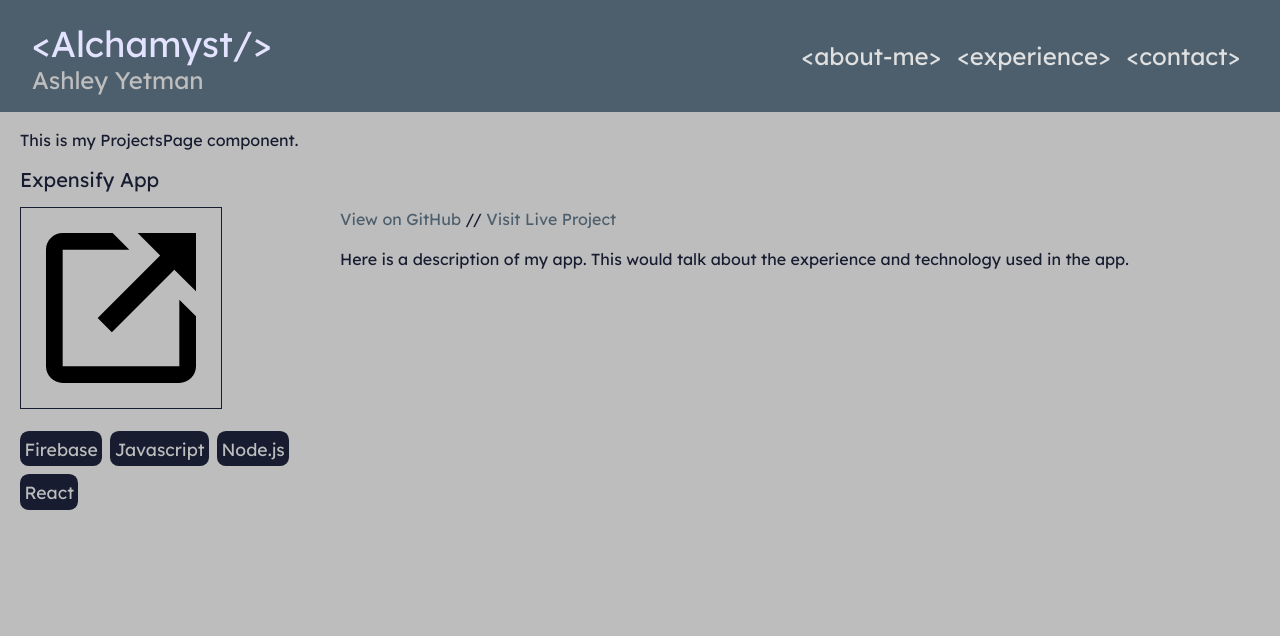
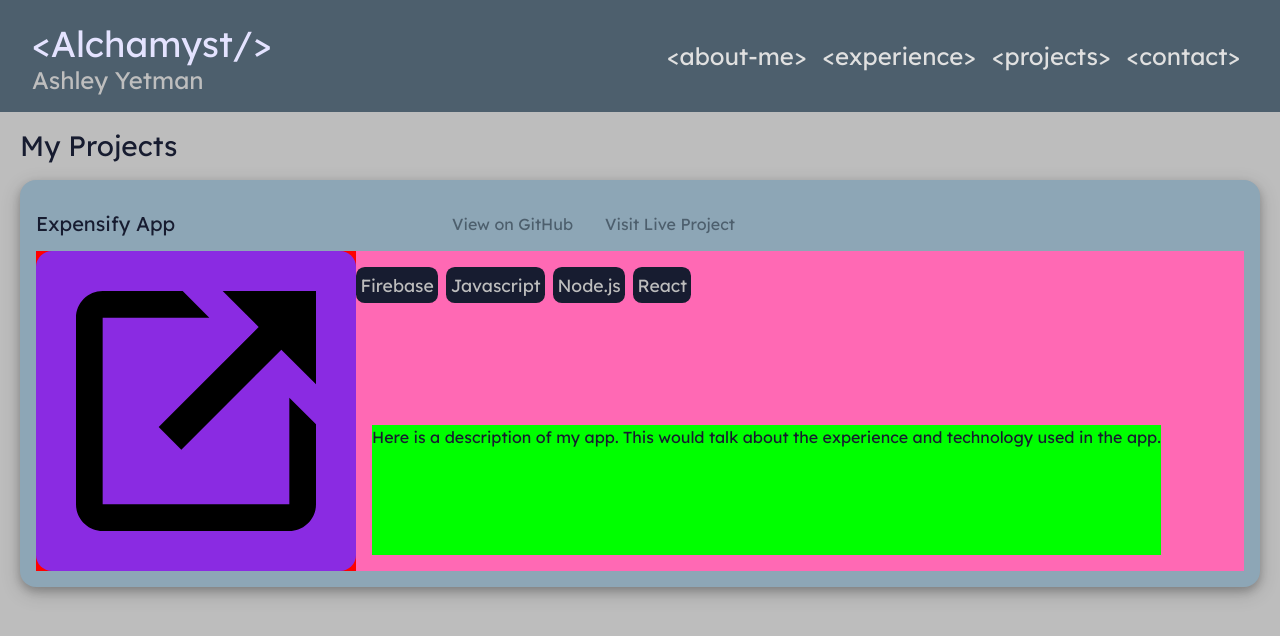
Before and after one commit to Alchamyst/ayetman-web, a React (Vite) app: page /projects in a window 1280 px wide. Shown: the top 636 px of the page. Built offline with nearby package versions, Linux system fonts and the light colour scheme.

Commit message:
add props and styling to Project component.

```diff
--- a/src/components/Navbar.jsx
+++ b/src/components/Navbar.jsx
@@ -6,7 +6,7 @@ export default function Navbar(props) {
             <ul>
                 <li><a href="/">&lt;about-me&gt;</a></li>
                 <li><a href="/experience">&lt;experience&gt;</a></li>
-                {/* <li><a href="/projects">&lt;projects&gt;</a></li> */}
+                <li><a href="/projects">&lt;projects&gt;</a></li>
                 <li><a href="/contact">&lt;contact&gt;</a></li>
             </ul>
             {props.children}
--- a/src/components/Project.jsx
+++ b/src/components/Project.jsx
@@ -1,9 +1,47 @@
 import '../styles/project.css';
+import ListBlock from '../components/ListBlock';
 
 export default function Project(props) {
     return(
         <>
-            <p>This is my Project component.</p>
+            <div className='project-card'>
+
+                <div className='project-card-header'>
+                    <h2 className='project-title'>{props.name}</h2>
+                    <div className='project-links'>
+                        <a href={props.github}>View on GitHub</a>
+                        {props.liveUrl && <a href={props.liveUrl}>Visit Live Project</a>}
+                    </div>
+                </div>
+
+                <div className='project-image-container'>
+                    <img src={props.image} />
+                </div>
+
+                <div className='project-info'>
+                    <ListBlock list={props.skills} />
+                    <p>{props.description}</p>
+                </div>
+            </div>
         </>
     );
 }
+
+// name={expensifyProject.name}
+// skills={expensifyProject.skills}
+// image={expensifyProject.image}
+// github={expensifyProject.github}
+// liveUrl={expensifyProject.liveUrl}
+// description={expensifyProject.description}
+
+{/* <h2>Expensify App</h2>
+    <div style={{display:'flex'}}>
+        <div style={{'max-width':'20em'}}>
+            <img src={projectIcon} width="200em" alt="app picture" height="200em" border="1px"></img>
+            <ListBlock list={['Firebase','Javascript','Node.js','React']} />
+        </div>
+        <div>
+            <a href='#'>View on GitHub</a> // <a href='#'>Visit Live Project</a>
+            <p>Here is a description of my app. This would talk about the experience and technology used in the app.</p>
+        </div>
+    </div> */}
--- a/src/components/ProjectsList.jsx
+++ b/src/components/ProjectsList.jsx
@@ -1,9 +1,29 @@
 import '../styles/projectsList.css';
+import Project from './Project';
+// import ListBlock from '../components/ListBlock';
+import projectIcon from '../assets/link-icon.svg';
 
 export default function ProjectsList(props) {
+
+    const expensifyProject = {
+        name: "Expensify App",
+        skills: ['Firebase','Javascript','Node.js','React'],
+        image: projectIcon,
+        github: "https://github.com/Alchamyst/expensify-app",
+        liveUrl: '#',
+        description: 'Here is a description of my app. This would talk about the experience and technology used in the app.'
+    }
+
     return(
         <>
-            <p>This is my ProjectsList component.</p>
+            <Project
+                name={expensifyProject.name}
+                skills={expensifyProject.skills}
+                image={expensifyProject.image}
+                github={expensifyProject.github}
+                liveUrl={expensifyProject.liveUrl}
+                description={expensifyProject.description}
+            />
         </>
     );
 }
--- a/src/styles/listBlock.css
+++ b/src/styles/listBlock.css
@@ -1,7 +1,7 @@
 .skill-list ul {
     /* background-color: lime; */
     display: flex;
-    flex-flow: row wrap;
+    flex-direction: row;
     flex-wrap: wrap;
     gap: 0.5em 0.5em;
     justify-content: flex-start;
--- a/src/styles/project.css
+++ b/src/styles/project.css
@@ -0,0 +1,81 @@
+.project-card {
+    background-color: #8da6b6;
+    border-radius: 1em;
+    box-shadow: 0 4px 8px 0 rgba(0, 0, 0, 0.2), 0 6px 20px 0 rgba(0, 0, 0, 0.19);
+    opacity: 100%;
+    padding: 1em;
+
+    display: flex;
+    flex-direction: row;
+    flex-wrap: wrap;
+    justify-content: flex-start;
+}
+
+.project-card-header{
+    display: flex;
+    min-width: 100%;
+}
+
+.project-links {
+    /* background-color: aqua; */
+    display: flex;
+    justify-content: flex-start;
+    /* padding-left: 1em;
+    padding-right: 1em; */
+    min-width: 20em; /* Temporary amount - needs optimising for mobile.*/
+    width: 75%;
+}
+
+.project-links a {
+    /* background-color: brown; */
+    margin-top: auto;
+    margin-bottom: auto;
+    padding-left: 1em;
+    padding-right: 1em;
+}
+
+.project-title {
+    /* background-color:royalblue; */
+    min-width: 20em; /* Temporary amount - needs optimising for mobile.*/
+    width: 25%;
+}
+
+.project-image-container {
+    align-items: center;
+    background-color: red;
+    display: flex;
+    padding: 0 0 0 0;
+    /* max-width: 20em; */
+    height: 20em;
+    width: 20em;
+}
+
+.project-image-container img {
+    background-color: blueviolet;
+    border-radius: 5%;
+    height: 20em;
+    width: 20em;
+    /* max-width: 20em; */
+}
+
+.project-info {
+    background-color: hotpink;
+    display: flex;
+    flex-basis: 50%;
+    flex-direction: row;
+    flex-grow: 1;
+    /* flex-shrink: 2; */
+    flex-wrap: wrap;
+    width: auto;
+    /* max-width: 10em; */
+    /* flex-grow: 2; */
+}
+
+.skills-list {
+    background-color: black;
+}
+.project-info p {
+    background-color: lime;
+    margin: 0em 0em 1em 1em;
+    padding: 0em 0em 0em 0em;
+}
--- a/src/styles/projectsList.css
+++ b/src/styles/projectsList.css
@@ -0,0 +1,3 @@
+.placeholder {
+    background-color:lime;
+}
--- a/src/views/ProjectsPage.jsx
+++ b/src/views/ProjectsPage.jsx
@@ -1,23 +1,12 @@
 import '../styles/projectsPage.css';
-import ListBlock from '../components/ListBlock';
-import projectIcon from '../assets/link-icon.svg';
+import ProjectsList from '../components/ProjectsList';
 
 export default function ProjectsPage() {
     return(
         <div className="main">
             <main>
-                <p>This is my ProjectsPage component.</p>
-                <h2>Expensify App</h2>
-                <div style={{display:'flex'}}>
-                    <div style={{'max-width':'20em'}}>
-                        <img src={projectIcon} width="200em" alt="app picture" height="200em" border="1px"></img>
-                        <ListBlock list={['Firebase','Javascript','Node.js','React']} />
-                    </div>
-                    <div>
-                        <a href='#'>View on GitHub</a> // <a href='#'>Visit Live Project</a>
-                        <p>Here is a description of my app. This would talk about the experience and technology used in the app.</p>
-                    </div>
-                </div>
+                <h1>My Projects</h1>
+                <ProjectsList />
             </main>
         </div>
     );
```
